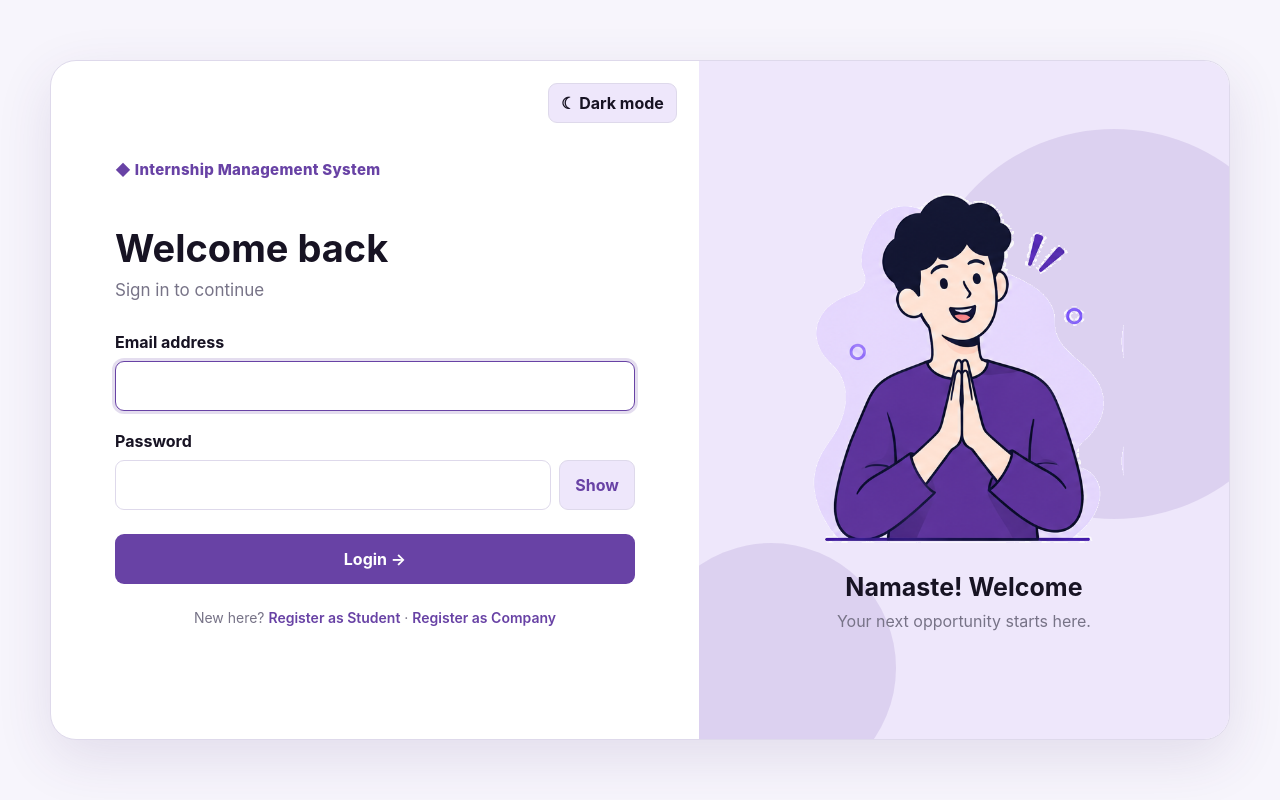
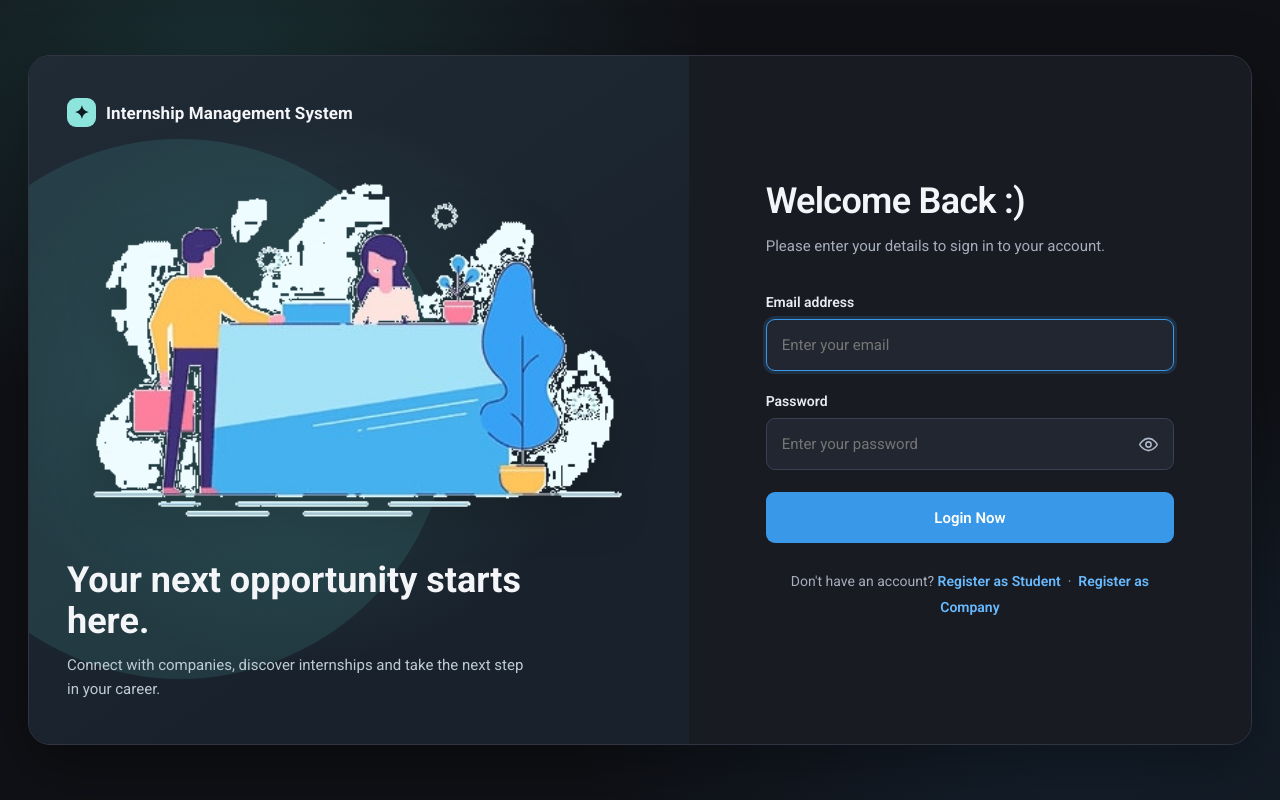
Before and after one commit to Atharsh26/Internship-Management-System, a Spring Boot app: page /login in a window 1280 px wide. Run offline with Spring Boot 4, Linux system fonts and the light colour scheme; some of the project's set-up classes (security, data sources, template engines, error pages and the like) are left out, and stand-ins take their place.

Commit message:
Add files via upload

```diff
--- /dev/null
+++ b/src/main/resources/static/css/login-dark.css
@@ -0,0 +1,168 @@
+/* Dark-only login page. Google Sans is used when installed; Roboto is the web fallback. */
+@import url('https://fonts.googleapis.com/css2?family=Roboto:wght@300;400;500;600;700&display=swap');
+
+:root {
+  color-scheme: dark;
+  --page: #101116;
+  --panel: #191b23;
+  --panel-soft: #20232d;
+  --text: #f4f5f8;
+  --muted: #a6adbb;
+  --field: #222631;
+  --field-border: #3a4050;
+  --accent: #3999e8;
+  --accent-hover: #2584d4;
+  --aqua: #8ce4dc;
+  --success: #39b878;
+  --error: #ff737d;
+  --shadow: 0 22px 65px rgba(0,0,0,.38);
+}
+* { box-sizing: border-box; }
+html, body { min-height: 100%; }
+body.ims-login {
+  margin: 0;
+  min-height: 100vh;
+  padding: 28px;
+  display: grid;
+  place-items: center;
+  background:
+    radial-gradient(ellipse at 17% 10%, rgba(69, 190, 184, .18), transparent 33%),
+    radial-gradient(ellipse at 85% 88%, rgba(57, 153, 232, .13), transparent 34%),
+    var(--page);
+  color: var(--text);
+  font-family: "Google Sans", "Product Sans", Roboto, Arial, sans-serif;
+}
+.login-frame {
+  width: min(1280px, 100%);
+  min-height: min(690px, calc(100vh - 56px));
+  display: grid;
+  grid-template-columns: 1.08fr .92fr;
+  position: relative;
+  overflow: hidden;
+  border: 1px solid #303541;
+  border-radius: 22px;
+  background: var(--panel);
+  box-shadow: var(--shadow);
+}
+.login-art-side {
+  position: relative;
+  min-height: 620px;
+  padding: 42px 38px;
+  display: flex;
+  flex-direction: column;
+  justify-content: space-between;
+  overflow: hidden;
+  background:
+    radial-gradient(ellipse at 40% 48%, rgba(115, 225, 215, .15), transparent 55%),
+    linear-gradient(145deg, #202b36, #19222c 70%);
+}
+.login-art-side::before {
+  content: "";
+  position: absolute;
+  width: 540px; height: 540px;
+  border-radius: 50%;
+  background: rgba(93, 213, 202, .12);
+  top: 12%; left: -18%;
+}
+.login-brand {
+  z-index: 1;
+  display: flex;
+  align-items: center;
+  gap: 10px;
+  font-size: 17px;
+  font-weight: 700;
+  letter-spacing: .1px;
+}
+.brand-mark {
+  width: 29px; height: 29px;
+  display: inline-grid; place-items: center;
+  border-radius: 9px;
+  color: #101820;
+  background: var(--aqua);
+  font-size: 18px;
+}
+.illustration-wrap {
+  z-index: 1;
+  display: grid;
+  place-items: center;
+  flex: 1;
+  padding: 25px 0;
+}
+.reception-illustration {
+  width: min(100%, 550px);
+  max-height: 430px;
+  object-fit: contain;
+  filter: drop-shadow(0 16px 22px rgba(0,0,0,.18));
+}
+.art-caption { z-index: 1; max-width: 470px; }
+.art-caption h2 { margin: 0 0 10px; font-size: clamp(25px, 3vw, 36px); line-height: 1.15; }
+.art-caption p { margin: 0; color: #bdcbd4; line-height: 1.65; font-size: 15px; }
+.login-form-side {
+  position: relative;
+  padding: clamp(38px, 6vw, 78px);
+  display: flex;
+  flex-direction: column;
+  justify-content: center;
+  background: var(--panel);
+}
+.login-form-side h1 { margin: 0 0 12px; font-size: clamp(28px, 3vw, 36px); font-weight: 600; letter-spacing: -.7px; }
+.login-subtitle { color: var(--muted); margin: 0 0 36px; line-height: 1.6; font-size: 15px; }
+.login-alert {
+  padding: 12px 14px; border-radius: 10px; margin: 0 0 18px;
+  font-size: 14px; line-height: 1.45;
+}
+.login-alert.error { background: rgba(255,115,125,.12); border: 1px solid rgba(255,115,125,.28); color: #ffadb3; }
+.login-alert.info { background: rgba(57,153,232,.12); border: 1px solid rgba(57,153,232,.25); color: #a9d8ff; }
+.login-alert.success { background: rgba(57,184,120,.12); border: 1px solid rgba(57,184,120,.25); color: #9be5bd; }
+.login-form .form-group { margin-bottom: 22px; }
+.login-form label { display: block; margin: 0 0 9px; font-size: 14px; font-weight: 600; color: #e7eaf0; }
+.login-form input {
+  width: 100%; min-width: 0; height: 52px; padding: 0 15px;
+  border: 1px solid var(--field-border); border-radius: 9px;
+  background: var(--field); color: var(--text);
+  font: inherit; font-size: 15px; outline: none;
+}
+.login-form input:focus { border-color: var(--accent); box-shadow: 0 0 0 3px rgba(57,153,232,.16); }
+.password-wrap { position: relative; }
+.password-wrap input { padding-right: 54px; }
+.eye-toggle {
+  position: absolute; right: 7px; top: 7px; width: 38px; height: 38px;
+  display: grid; place-items: center; border: 0; border-radius: 8px;
+  background: transparent; color: #aeb8c8; cursor: pointer;
+}
+.eye-toggle:hover { background: #303747; color: #fff; }
+.eye-toggle svg { width: 21px; height: 21px; fill: none; stroke: currentColor; stroke-width: 1.8; stroke-linecap: round; stroke-linejoin: round; }
+.eye-toggle .eye-closed { display: none; }
+.eye-toggle.is-visible .eye-open { display: none; }
+.eye-toggle.is-visible .eye-closed { display: block; }
+.login-submit {
+  width: 100%; min-height: 51px; border: 0; border-radius: 9px;
+  background: var(--accent); color: #fff; font: inherit; font-weight: 600;
+  font-size: 15px; cursor: pointer; transition: background .2s, transform .2s;
+}
+.login-submit:hover { background: var(--accent-hover); transform: translateY(-1px); }
+.login-submit:disabled { opacity: .7; cursor: wait; transform: none; }
+.login-register { margin: 26px 0 0; text-align: center; color: var(--muted); font-size: 14px; line-height: 1.8; }
+.login-register a { color: #68baff; text-decoration: none; font-weight: 600; }
+.login-register a:hover { text-decoration: underline; }
+.login-state {
+  display: none; align-items: center; gap: 10px; margin: 0 0 18px;
+  padding: 12px 14px; border-radius: 10px; font-size: 14px;
+}
+.login-state.visible { display: flex; }
+.login-state.success { background: rgba(57,184,120,.12); color: #9be5bd; }
+.login-state.error { background: rgba(255,115,125,.12); color: #ffadb3; }
+.state-symbol { font-size: 19px; }
+@media (max-width: 850px) {
+  body.ims-login { padding: 14px; }
+  .login-frame { grid-template-columns: 1fr; }
+  .login-art-side { min-height: 350px; padding: 25px; }
+  .illustration-wrap { padding: 10px 0; }
+  .reception-illustration { max-height: 250px; }
+  .art-caption h2 { font-size: 25px; }
+  .login-form-side { padding: 38px 28px 42px; }
+}
+@media (max-width: 430px) {
+  .login-art-side { min-height: 300px; }
+  .login-form-side { padding: 32px 21px; }
+}
--- a/src/main/resources/templates/login.html
+++ b/src/main/resources/templates/login.html
@@ -1,69 +1,89 @@
 <!DOCTYPE html>
-<html lang="en" xmlns:th="http://www.thymeleaf.org" data-theme="light">
+<html lang="en" xmlns:th="http://www.thymeleaf.org">
 <head>
   <meta charset="UTF-8">
   <meta name="viewport" content="width=device-width, initial-scale=1">
   <title>Login | Internship Management System</title>
-  <link rel="stylesheet" th:href="@{/css/login.css}">
-  <script th:src="@{/js/login.js}" defer></script>
+  <link rel="preconnect" href="https://fonts.googleapis.com">
+  <link rel="preconnect" href="https://fonts.gstatic.com" crossorigin>
+  <!-- Google Sans is preferred if available; Roboto is the Google Fonts fallback. -->
+  <link href="https://fonts.googleapis.com/css2?family=Roboto:wght@300;400;500;600;700&display=swap" rel="stylesheet">
+  <link rel="stylesheet" th:href="@{/css/login-dark.css}">
+  <script th:src="@{/js/login-dark.js}" defer></script>
 </head>
-<body class="login-page">
-  <main class="login-shell">
-    <section class="login-main">
-      <button class="theme-toggle" id="themeToggle" type="button" onclick="toggleLoginTheme()">☾ Dark mode</button>
-      <div class="login-brand">◆ Internship Management System</div>
-      <h1>Welcome back</h1>
-      <p class="login-subtitle">Sign in to continue</p>
+<body class="ims-login">
+  <main class="login-frame">
+    <section class="login-art-side">
+      <div class="login-brand">
+        <span class="brand-mark">✦</span>
+        <span>Internship Management System</span>
+      </div>
+      <div class="illustration-wrap">
+        <img class="reception-illustration"
+             th:src="@{/images/reception-illustration.png}"
+             src="/images/reception-illustration.png"
+             alt="People welcoming visitors at a reception desk">
+      </div>
+      <div class="art-caption">
+        <h2>Your next opportunity starts here.</h2>
+        <p>Connect with companies, discover internships and take the next step in your career.</p>
+      </div>
+    </section>
+
+    <section class="login-form-side">
+      <h1>Welcome Back :)</h1>
+      <p class="login-subtitle">Please enter your details to sign in to your account.</p>
 
       <div class="login-alert error" th:if="${param.error}">
-        Invalid email or password, or account disabled.
+        Invalid email or password, or account disabled. Please try again.
       </div>
-      <div class="login-alert" th:if="${param.logout}">
-        You have been logged out.
+      <div class="login-alert info" th:if="${param.logout}">
+        You have been logged out successfully.
       </div>
       <div class="login-alert success" th:if="${param.registered}">
         Registration successful. Please log in.
       </div>
+      <div class="login-state error" id="loginErrorState" role="status">
+        <span class="state-symbol">☹</span>
+        <span>We couldn't sign you in. Check your details and try again.</span>
+      </div>
 
-      <form class="login-form" th:action="@{/login}" method="post">
+      <form class="login-form" id="loginForm" th:action="@{/login}" method="post">
         <div class="form-group">
           <label for="username">Email address</label>
-          <input type="email" id="username" name="username" autocomplete="username" required autofocus>
+          <input type="email" id="username" name="username"
+                 placeholder="Enter your email" autocomplete="username" required autofocus>
         </div>
+
         <div class="form-group">
           <label for="password">Password</label>
-          <div class="password-row">
-            <input type="password" id="password" name="password" autocomplete="current-password" required>
-            <button class="show-password" type="button" id="togglePassword" onclick="togglePasswordVisibility()">Show</button>
+          <div class="password-wrap">
+            <input type="password" id="password" name="password"
+                   placeholder="Enter your password" autocomplete="current-password" required>
+            <button type="button" class="eye-toggle" id="togglePassword"
+                    aria-label="Show password" title="Show password">
+              <svg class="eye-open" viewBox="0 0 24 24" aria-hidden="true">
+                <path d="M2 12s3.6-7 10-7 10 7 10 7-3.6 7-10 7S2 12 2 12Z"/>
+                <circle cx="12" cy="12" r="3"/>
+              </svg>
+              <svg class="eye-closed" viewBox="0 0 24 24" aria-hidden="true">
+                <path d="m3 3 18 18M10.6 10.6a2 2 0 0 0 2.8 2.8"/>
+                <path d="M9.9 5.2A10.8 10.8 0 0 1 12 5c6.4 0 10 7 10 7a16 16 0 0 1-3.1 3.9M6.2 6.2C3.5 8 2 12 2 12s3.6 7 10 7c1.4 0 2.7-.4 3.8-1"/>
+              </svg>
+            </button>
           </div>
         </div>
-        <button class="login-btn" type="submit">Login →</button>
+
+        <button class="login-submit" id="loginSubmit" type="submit">Login Now</button>
       </form>
 
-      <p class="login-links">
-        New here?
-        <a th:href="@{/register/student}">Register as Student</a> ·
+      <p class="login-register">
+        Don't have an account?
+        <a th:href="@{/register/student}">Register as Student</a>
+        &nbsp;·&nbsp;
         <a th:href="@{/register/company}">Register as Company</a>
       </p>
     </section>
-
-    <aside class="login-visual" id="loginVisual" aria-live="polite">
-      <div class="state-message state-welcome">
-        <img class="character" th:src="@{/images/welcome-man.png}" src="/images/welcome-man.png" alt="Friendly welcome illustration">
-        <h2>Namaste! Welcome</h2>
-        <p>Your next opportunity starts here.</p>
-      </div>
-      <div class="state-message state-success">
-        <img class="character" th:src="@{/images/success-man.png}" src="/images/success-man.png" alt="Successful login illustration">
-        <h2>Login successful!</h2>
-        <p>Welcome back. Taking you to your dashboard...</p>
-      </div>
-      <div class="state-message state-error">
-        <img class="character" th:src="@{/images/error-man.png}" src="/images/error-man.png" alt="Incorrect login illustration">
-        <h2>Oops! Try again</h2>
-        <p>Please check your email and password.</p>
-      </div>
-    </aside>
   </main>
 </body>
 </html>
```
Also changed, not shown: src/main/resources/static/js/login-dark.js (added, +34 -0 lines), src/main/resources/static/images/reception-illustration.png (added).
